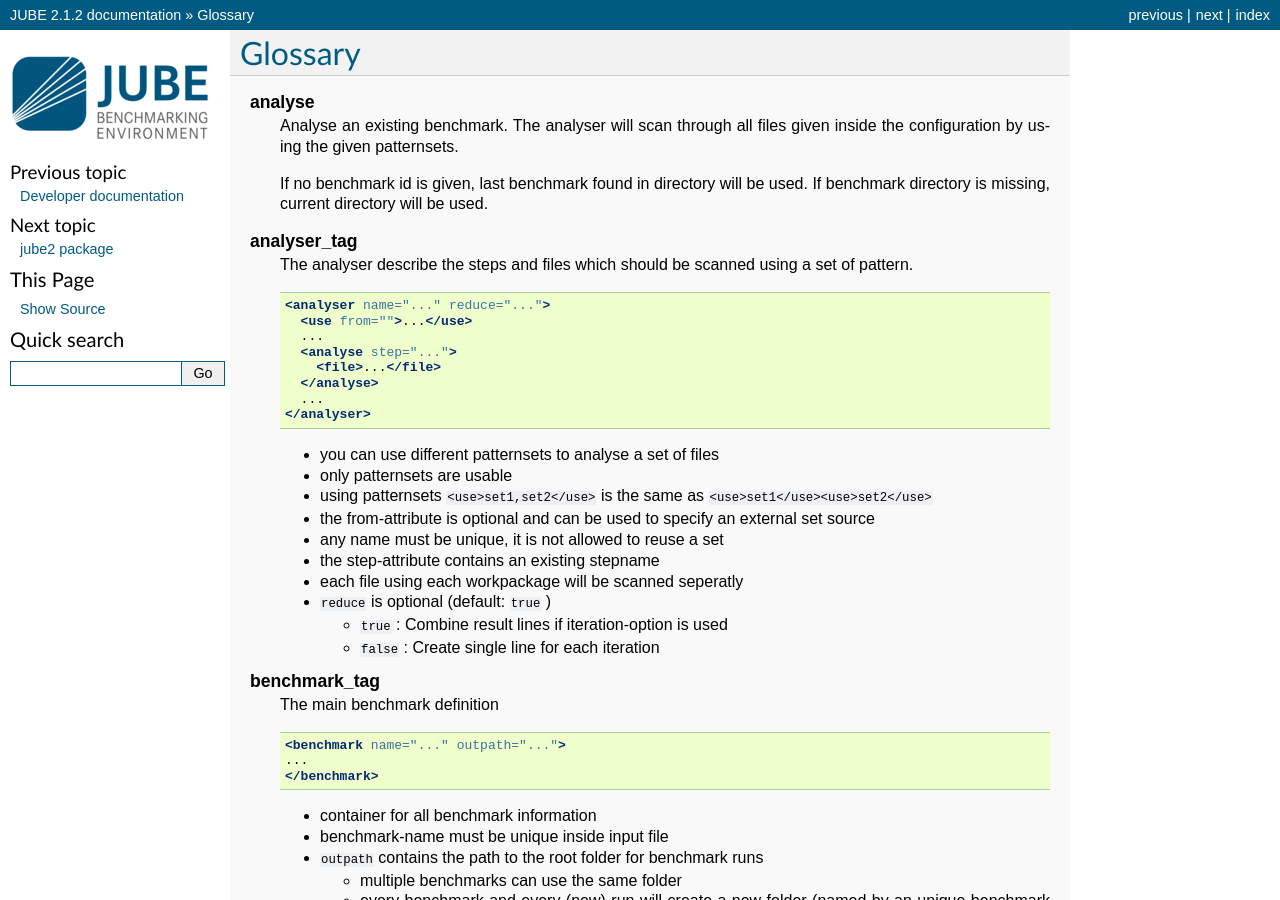
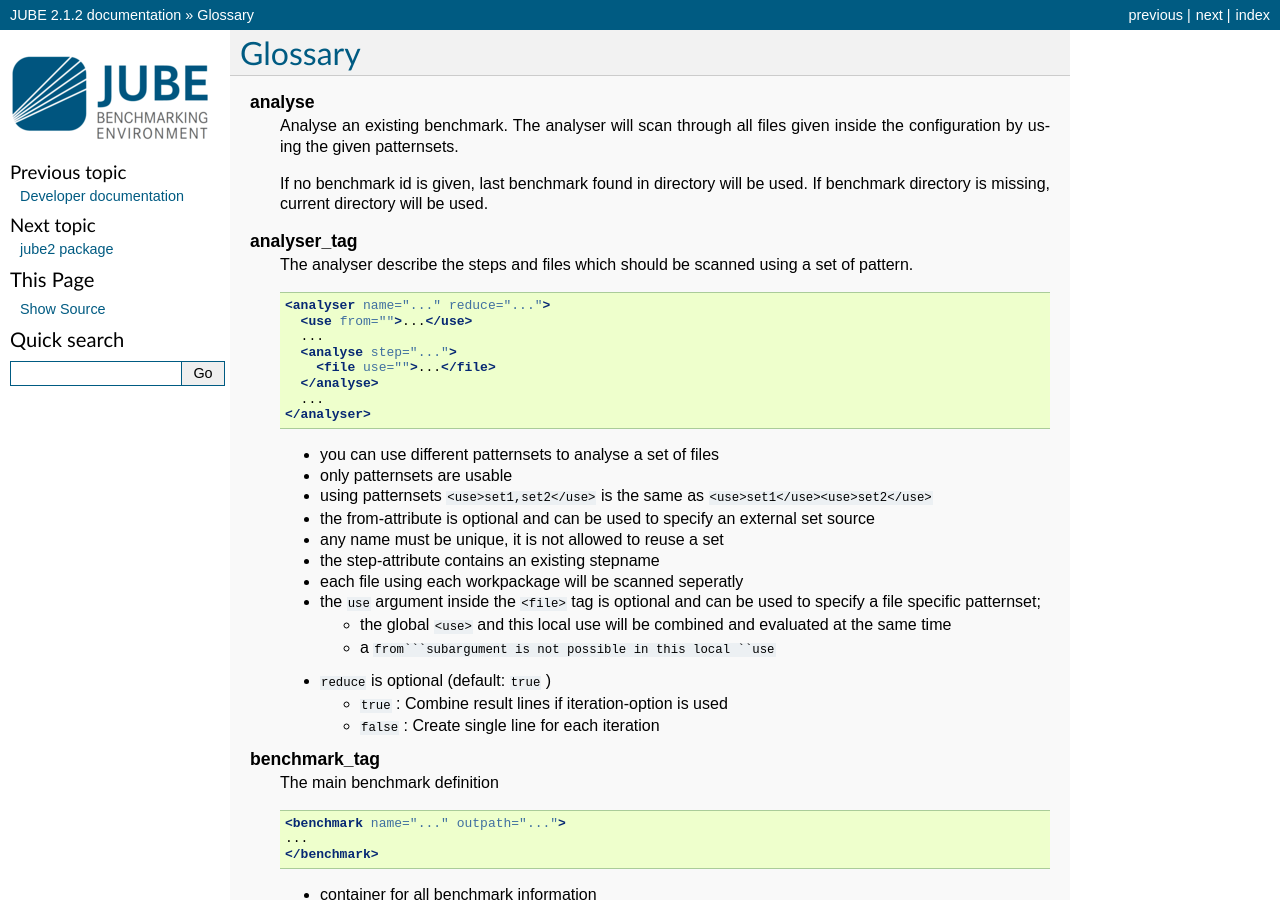
Before and after one commit to FZJ-JSC/JUBE, a Sphinx documentation site: the page built from docs/glossar.rst, in a window 1280 px wide and 900 px high. Built offline with Sphinx 7.4.7, drawn with Linux system fonts in a browser that asks for light colours; some of the changed text lies outside the part shown.

````diff
--- a/docs/glossar.rst
+++ b/docs/glossar.rst
@@ -492,7 +492,7 @@
           <use from="">...</use>
           ...
           <analyse step="...">
-            <file>...</file>
+            <file use="">...</file>
           </analyse>
           ...
         </analyser>
@@ -504,6 +504,11 @@
      * any name must be unique, it is not allowed to reuse a set
      * the step-attribute contains an existing stepname
      * each file using each workpackage will be scanned seperatly
+     * the ``use`` argument inside the ``<file>`` tag is optional and can be used to specify a file specific patternset;
+
+       * the global ``<use>`` and this local use will be combined and evaluated at the same time
+       * a ``from```subargument is not possible in this local ``use``
+
      * ``reduce`` is optional (default: ``true`` )
 
        * ``true`` : Combine result lines if iteration-option is used
````
Also changed, not shown: other parts of docs/glossar.rst (+1 -1 lines), 3 other files.
